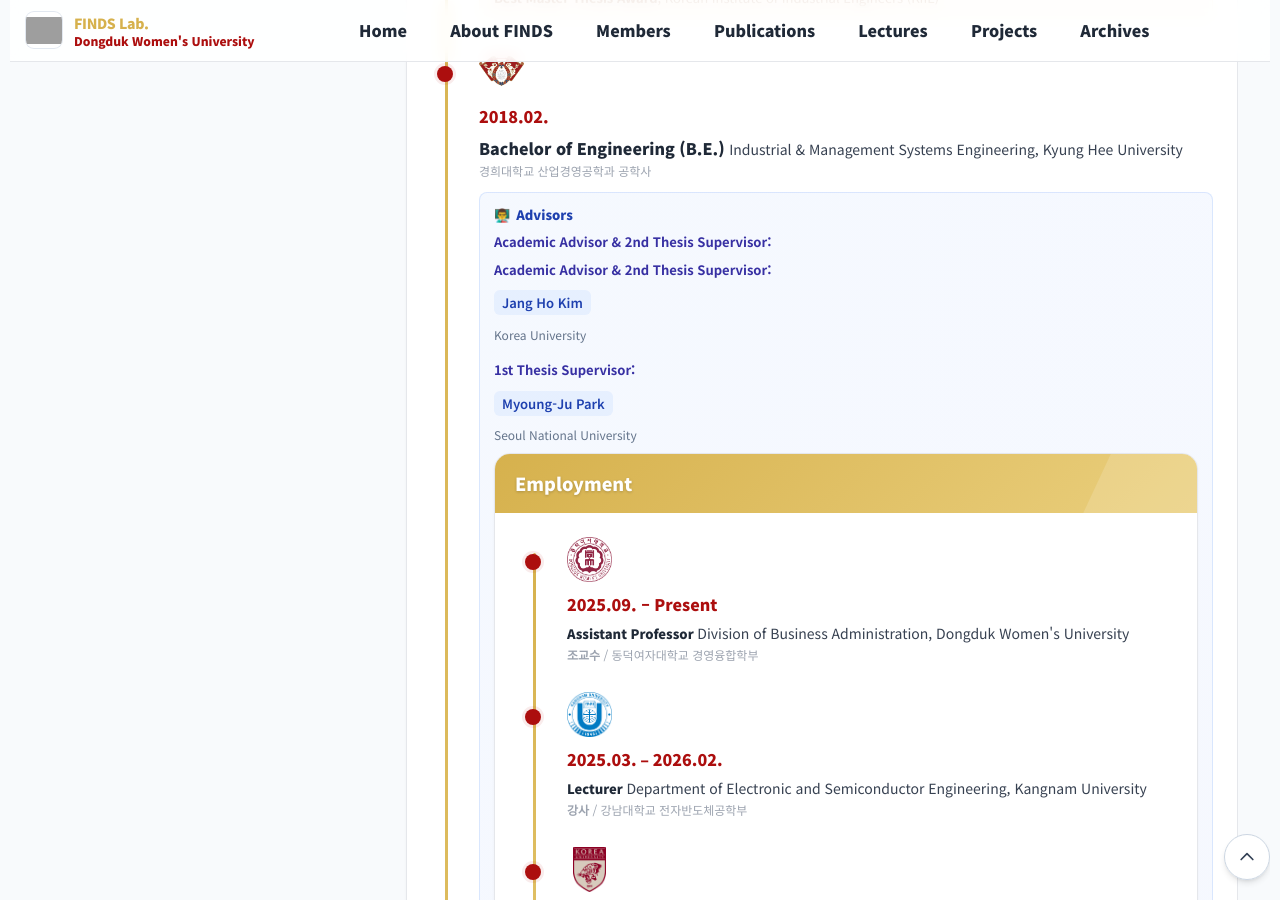
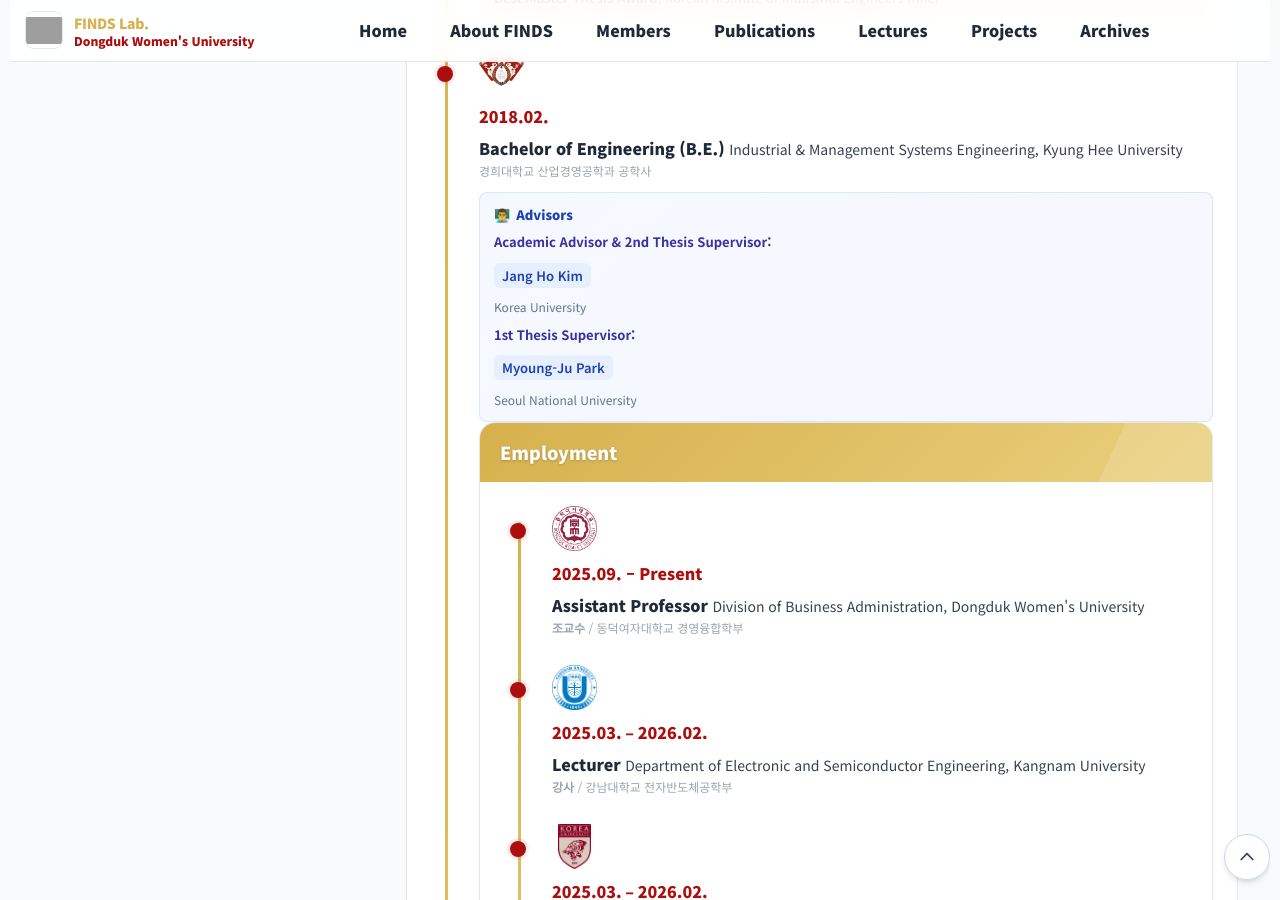
Before and after one commit to FinDS-Lab/site, a Jekyll site: the page built from members-director.html, in a window 1280 px wide and 900 px high, scrolled down 1725 px. Built offline with Jekyll 4.4.1, drawn with Linux system fonts in a browser that asks for light colours; nearby versions of some CDN libraries; grey boxes are pictures that could not be loaded.

Commit message:
Update members-director.html

```diff
--- a/members-director.html
+++ b/members-director.html
@@ -1641,8 +1641,6 @@
   </div>
   <div class="advisor-info" style="margin-bottom: 8px; flex-direction: column; align-items: flex-start;">
     <span class="advisor-label">Academic Advisor & 2nd Thesis Supervisor:</span>
-<div class="advisor-info" style="margin-bottom: 8px; flex-direction: column; align-items: flex-start;">
-  <span class="advisor-label">Academic Advisor & 2nd Thesis Supervisor:</span>
     <div style="margin-top: 6px;">
       <a href="https://scholar.google.com/citations?hl=en&amp;user=uTiqWBMAAAAJ" target="_blank" class="advisor-name">
         Jang Ho Kim
@@ -1663,6 +1661,7 @@
       <span class="advisor-affiliation">Seoul National University</span>
     </div>
   </div>
+</div>  <!-- advisor-section 닫는 태그 -->
 
 
      <!-- Employment -->
```
Lines whose indentation alone changed are shown as unchanged.
